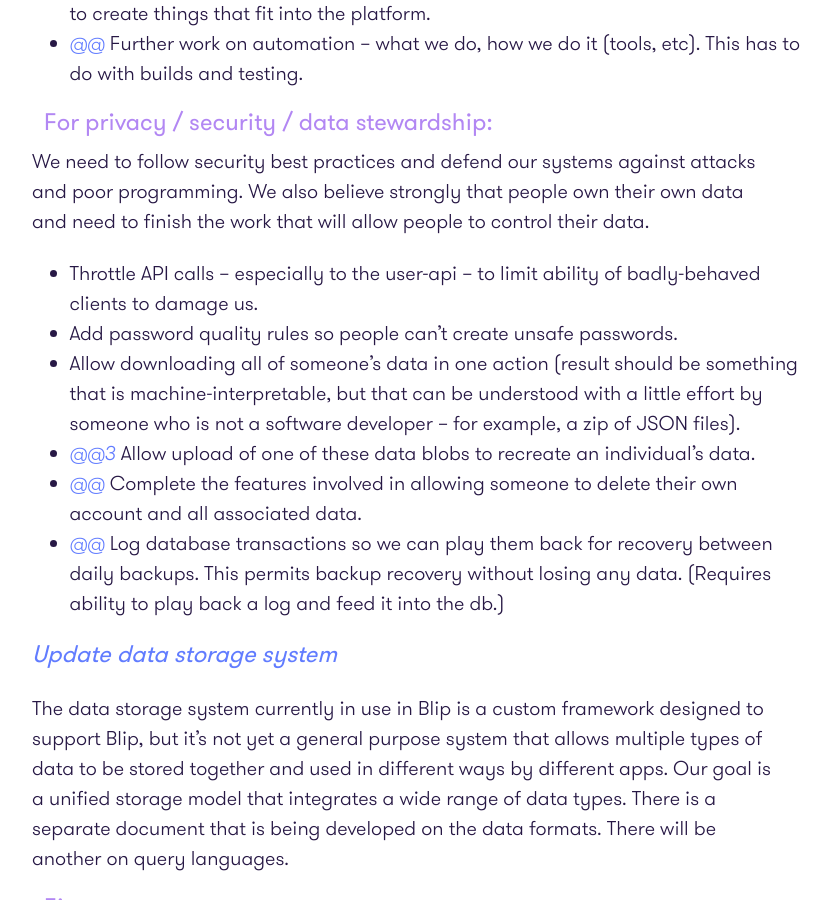
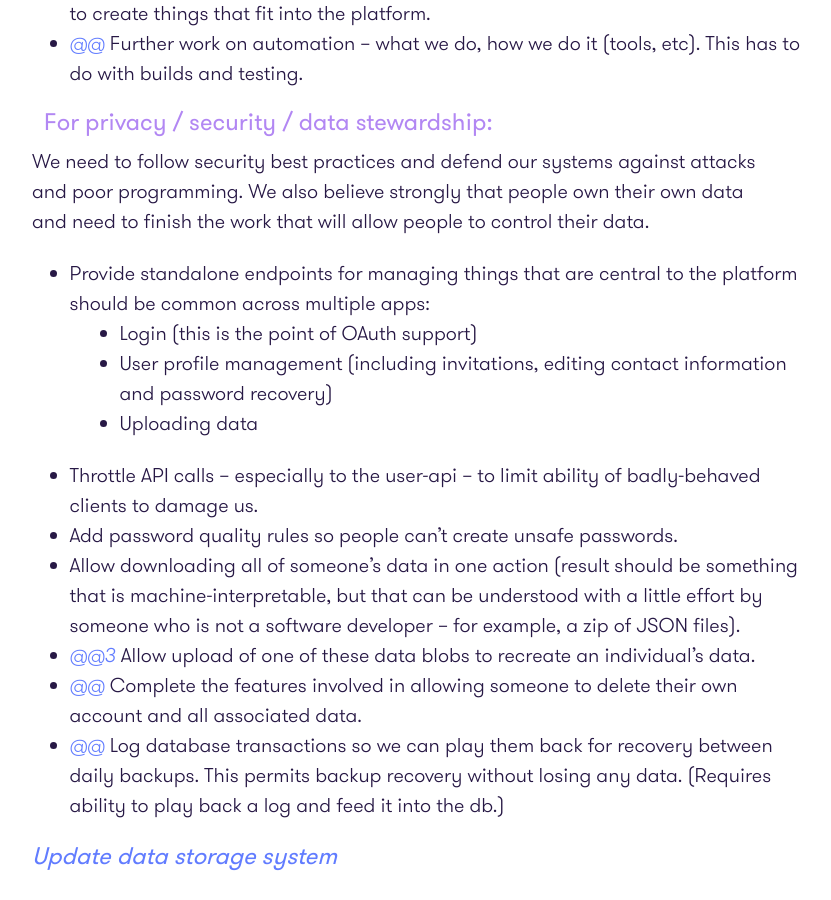
Before and after one commit to tidepool-org/tidepool-org.github.io, a Jekyll site: the page built from PlatformRoadmap.md, in a window 1280 px wide and 900 px high, scrolled down 3995 px. Shown: the whole window, without its empty margins (173-1004 px from the left). Built offline with Jekyll 4.4.1, drawn with Linux system fonts in a browser that asks for light colours.

Commit message:
Add detail around standalone user features and add a link to the roadmap.

```diff
--- a/PlatformRoadmap.md
+++ b/PlatformRoadmap.md
@@ -78,6 +78,10 @@ These features are aimed at allowing us to support third parties -- people who w
 
 We need to follow security best practices and defend our systems against attacks and poor programming. We also believe strongly that people own their own data and need to finish the work that will allow people to control their data.
 
+  * Provide standalone endpoints for managing things that are central to the platform should be common across multiple apps:
+    * Login (this is the point of OAuth support)
+    * User profile management (including invitations, editing contact information and password recovery)
+    * Uploading data
   * Throttle API calls -- especially to the user-api -- to limit ability of badly-behaved clients to damage us.
   * Add password quality rules so people can't create unsafe passwords.
   * Allow downloading all of someone's data in one action (result should be something that is machine-interpretable, but that can be understood with a little effort by someone who is not a software developer -- for example, a zip of JSON files).
```
Also changed, not shown: index.md (+1 -1 lines).
